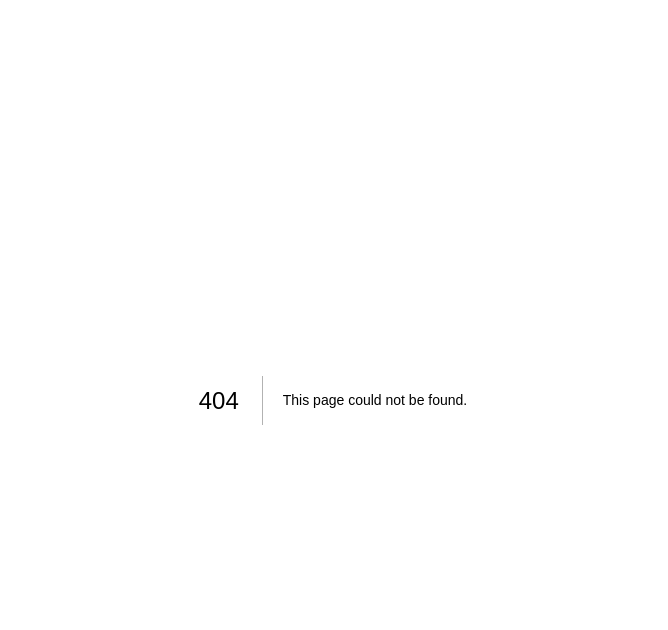
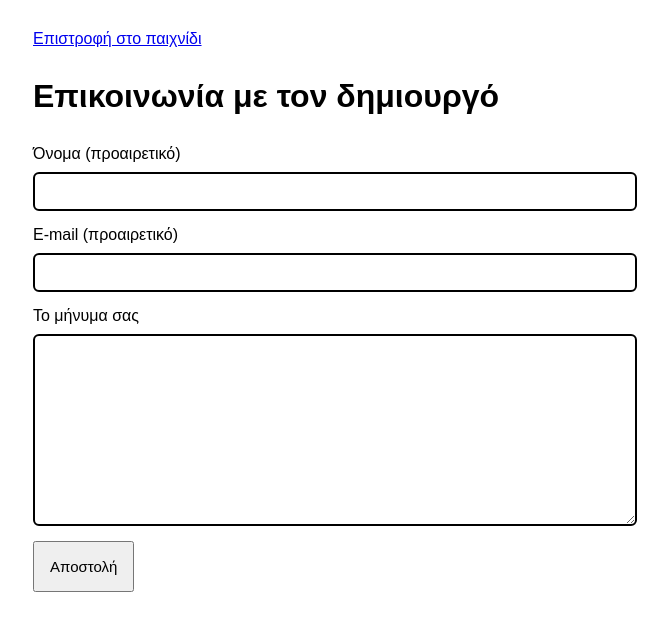
Before and after one commit to SavvasStephanides/pou-en-touton, a Next.js app: page /pouentouton/contact in a window 1280 px wide. Before the commit this address had no page. Shown: the top 630 px of the page, without its empty margins (307-975 px from the left). Built offline with nearby package versions, Linux system fonts and the light colour scheme.

Commit message:
Add contact form

```diff
--- /dev/null
+++ b/src/app/contact/contact-form.css
@@ -0,0 +1,40 @@
+.contact-form h1{
+    margin-top: 30px;
+}
+.contact-form{
+    padding: 30px;
+    max-width: 600px;
+    margin: auto;
+}
+
+.contact-form form{
+    margin-top: 30px;
+}
+
+.contact-form form .input-field{
+    margin-top: 15px;
+}
+
+.contact-form form .input-field label,
+.contact-form form .input-field input,
+.contact-form form .input-field textarea{
+    display: block;
+}
+
+.contact-form form .input-field input,
+.contact-form form .input-field textarea{
+    margin-top: 9px;
+    border: 2px solid black;
+    border-radius: 6px;
+
+    width: calc(100% - 18px);
+    padding: 9px;
+
+    font-size: 15px;
+}
+
+.contact-form form button{
+    margin-top: 15px;
+    padding: 15px;
+    font-size: 15px;
+}
--- /dev/null
+++ b/src/app/contact/page.tsx
@@ -0,0 +1,29 @@
+import Link from "next/link"
+import "./contact-form.css"
+
+export default function ContactPage() {
+    return(<div className="contact-form">
+        <div>
+            <Link href={"/game"}>Επιστροφή στο παιχνίδι</Link>
+        </div>
+        <h1>Επικοινωνία με τον δημιουργό</h1>
+    <form action="https://formsubmit.co/savvascyp@hotmail.com" method="POST">
+        <div className="input-field">
+            <label htmlFor="name-input">Όνομα (προαιρετικό)</label>
+            <input id="name-input" type="text" name="name" />
+        </div>
+
+        <div className="input-field">
+            <label htmlFor="email-input">E-mail (προαιρετικό)</label>
+            <input id="email-input" type="email" name="email" />
+        </div>
+
+        <div className="input-field">
+            <label htmlFor="message-input">Το μήνυμα σας</label>
+            <textarea id="message-input" name="message" cols={30} rows={10} required></textarea>
+        </div>
+
+        <button type="submit">Αποστολή</button>
+    </form>
+    </div>)
+}
```
Also changed, not shown: src/app/game/page.tsx (+4 -4 lines).
